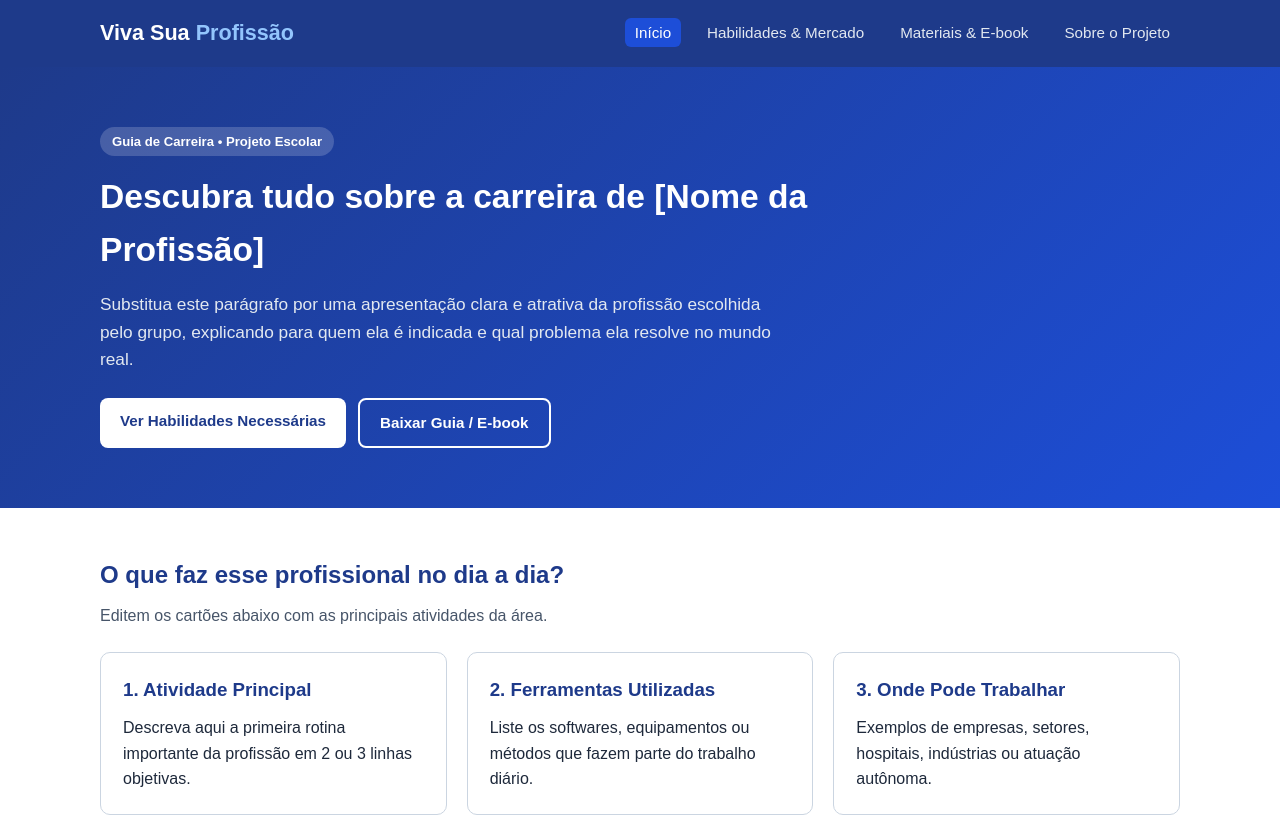
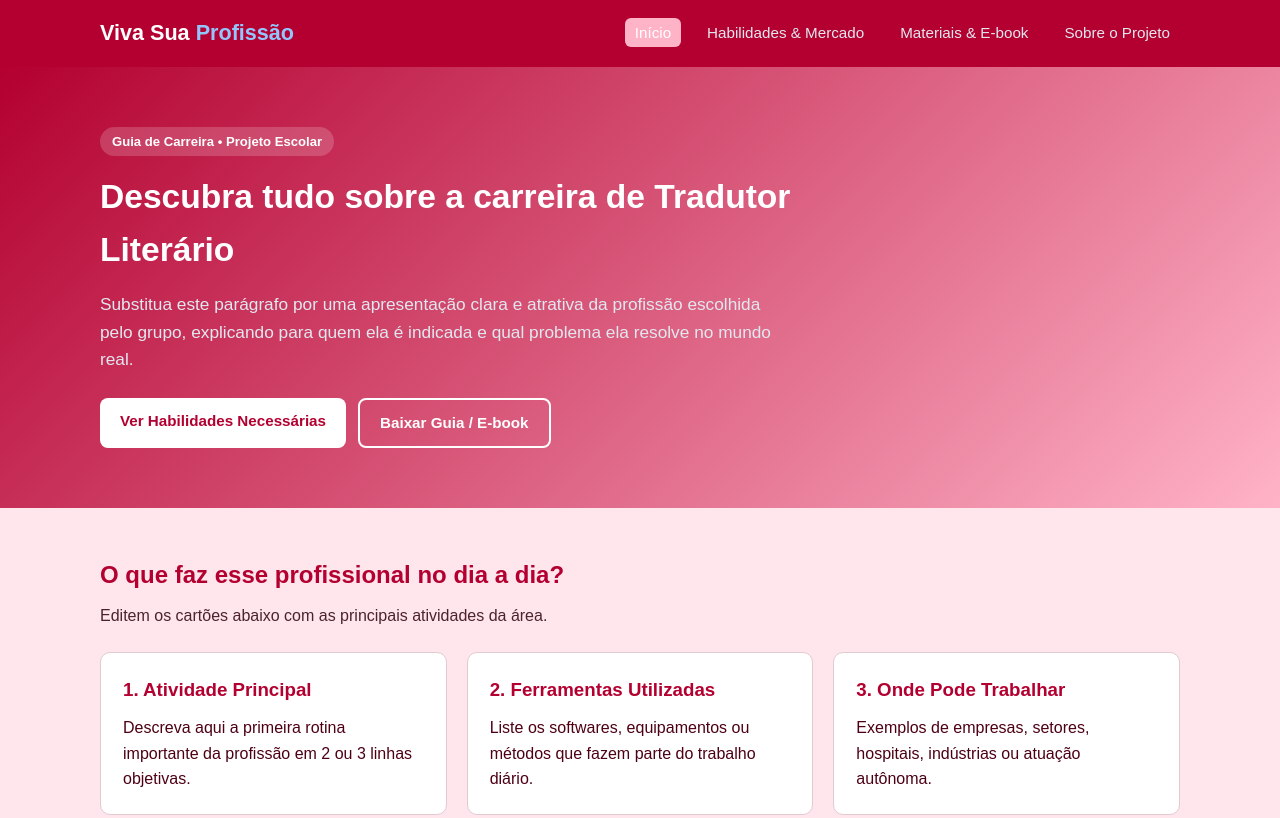
Before and after one commit to Criss100talento/meu-primeiro-repo, a plain HTML site: page index.html in a window 1280 px wide. Shown: the top 818 px of the page. Drawn offline with Linux system fonts and the light colour scheme.

Commit message:
Altera as cores principais

```diff
--- a/css/style.css
+++ b/css/style.css
@@ -5,14 +5,14 @@
    ========================================================= */
 
 :root {
-  --cor-primaria: #1d4ed8;      /* Azul principal (mude para a cor da profissão!) */
-  --cor-primaria-escura: #1e3a8a;
-  --cor-destaque: #0ea5e9;
-  --cor-fundo: #ffffff;
-  --cor-fundo-suave: #f1f5f9;
-  --cor-texto: #1e293b;
-  --cor-texto-suave: #475569;
-  --cor-borda: #cbd5e1;
+  --cor-primaria: rgb(255, 179, 199);      /* Azul principal (mude para a cor da profissão!) */
+  --cor-primaria-escura: rgb(179, 0, 48);
+  --cor-destaque: rgb(255, 26, 87);
+  --cor-fundo: rgb(255, 229, 236);
+  --cor-fundo-suave: rgb(255, 229, 236);
+  --cor-texto: rgb(77, 0, 20);
+  --cor-texto-suave: rgb(75, 35, 46);
+  --cor-borda: #e1cbd1;
 }
 
 /* Reset básico */
--- a/index.html
+++ b/index.html
@@ -4,7 +4,7 @@
   <meta charset="UTF-8">
   <meta name="viewport" content="width=device-width, initial-scale=1.0">
   <!-- AULA 4 (SEO): Personalizem o título e a descrição pensando em como alguém buscaria essa profissão no Google -->
-  <title>Viva Sua Profissão | Nome da Profissão Escolhida</title>
+  <title>Viva Sua Profissão | Tradução Literária</title>
   <meta name="description" content="Guia completo sobre a profissão escolhida: o que faz, habilidades necessárias, mercado de trabalho e materiais gratuitos.">
   <!-- ATENÇÃO GITHUB PAGES: Sempre usem caminhos relativos (sem barra / no início) -->
   <link rel="stylesheet" href="css/style.css">
@@ -31,7 +31,7 @@
     <section class="hero">
       <div class="container">
         <span class="etiqueta">Guia de Carreira • Projeto Escolar</span>
-        <h1>Descubra tudo sobre a carreira de [Nome da Profissão]</h1>
+        <h1>Descubra tudo sobre a carreira de Tradutor Literário</h1>
         <p>
           Substitua este parágrafo por uma apresentação clara e atrativa da profissão escolhida pelo grupo,
           explicando para quem ela é indicada e qual problema ela resolve no mundo real.
```
